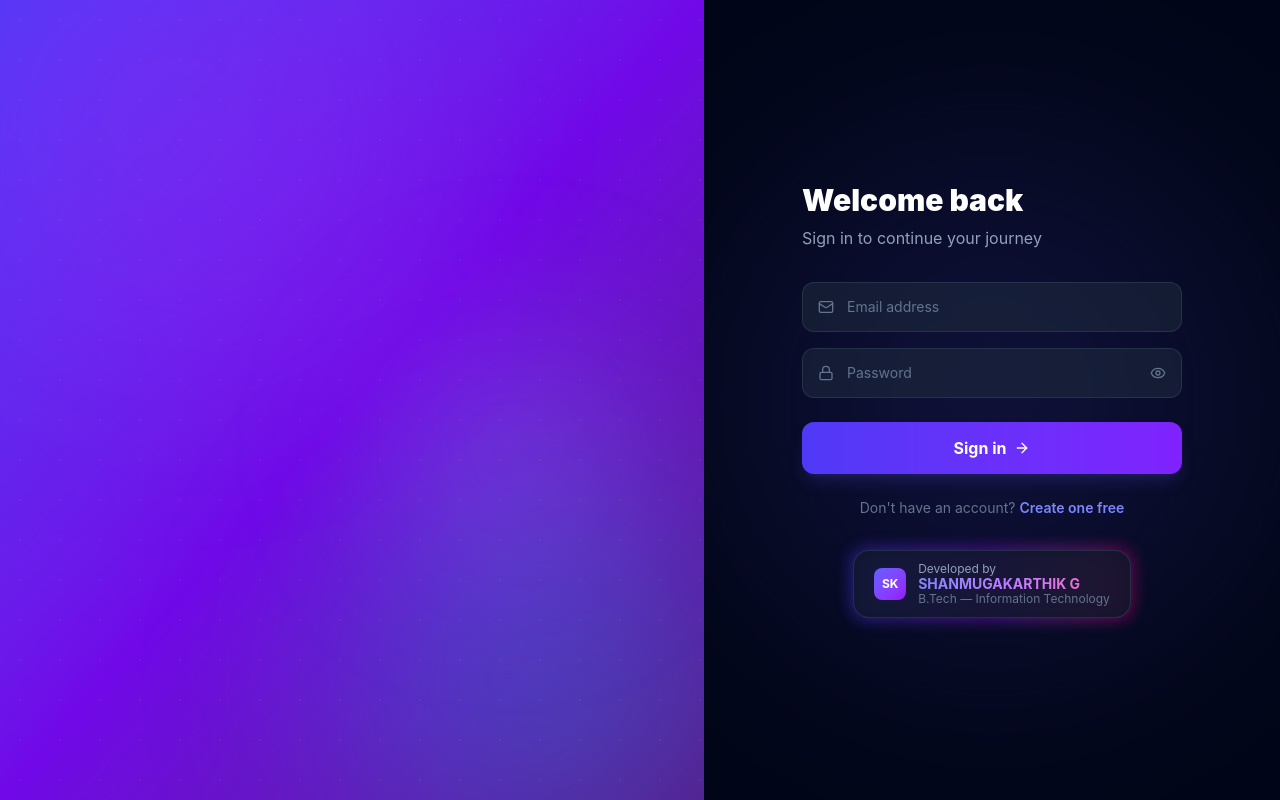
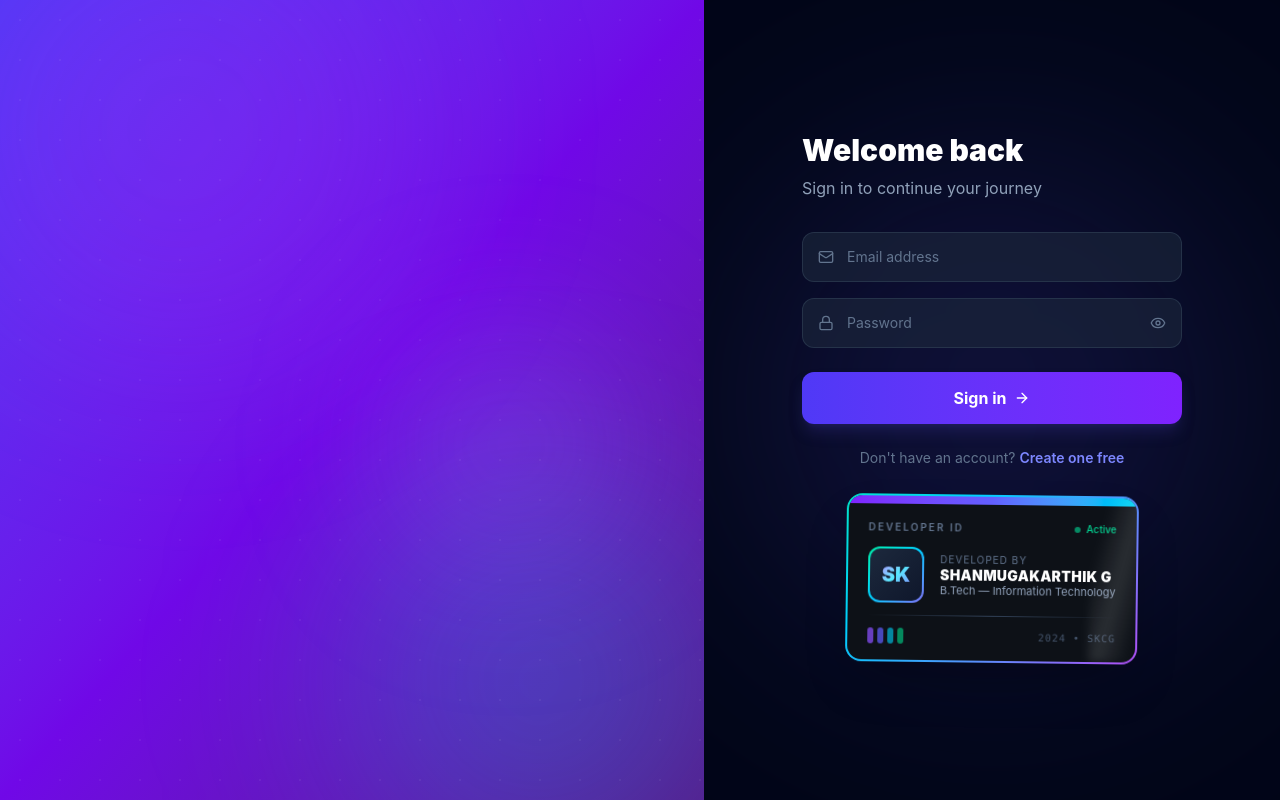
Before and after one commit to Shanmugakarthik05/credit-tracker, a React (Vite) app in the folder frontend/: page /login in a window 1280 px wide. Built offline with nearby package versions, Linux system fonts and the light colour scheme.

Commit message:
Replace developer credit with holographic ID card

```diff
--- a/frontend/src/App.tsx
+++ b/frontend/src/App.tsx
@@ -8,6 +8,7 @@ import {
 import { UploadModal } from './components/UploadModal';
 import { Chatbot } from './components/Chatbot';
 import { CalculationBreakdownModal } from './components/CalculationBreakdownModal';
+import DeveloperCard from './components/DeveloperCard';
 
 function App() {
   const { token, logout } = useAuth();
@@ -483,22 +484,8 @@ function App() {
       <Chatbot />
 
       {/* Developer Credit Footer */}
-      <footer className="py-6 px-8 flex justify-center">
-        <div className="relative group cursor-default">
-          <div className="absolute -inset-0.5 bg-gradient-to-r from-indigo-600 via-purple-600 to-pink-600 rounded-2xl blur opacity-30 group-hover:opacity-60 transition duration-500 animate-pulse" />
-          <div className="relative flex items-center gap-3 bg-slate-900/90 border border-slate-700/60 rounded-2xl px-6 py-3 backdrop-blur-sm">
-            <div className="flex flex-col items-center justify-center w-9 h-9 rounded-xl bg-gradient-to-br from-indigo-500 to-purple-600 flex-shrink-0 shadow-lg shadow-indigo-500/30">
-              <span className="text-white text-sm font-bold">SK</span>
-            </div>
-            <div className="flex flex-col">
-              <span className="text-xs text-slate-400 leading-none mb-0.5">Developed by</span>
-              <span className="text-sm font-bold bg-gradient-to-r from-indigo-400 via-purple-400 to-pink-400 bg-clip-text text-transparent leading-none">
-                SHANMUGAKARTHIK G
-              </span>
-              <span className="text-xs text-slate-500 mt-0.5 leading-none">B.Tech — Information Technology</span>
-            </div>
-          </div>
-        </div>
+      <footer className="py-8 px-8">
+        <DeveloperCard />
       </footer>
     </div>
   );
--- /dev/null
+++ b/frontend/src/components/DeveloperCard.tsx
@@ -0,0 +1,131 @@
+
+
+export default function DeveloperCard() {
+  return (
+    <>
+      {/* Inject keyframes globally via a style tag */}
+      <style>{`
+        @keyframes holo-shift {
+          0%   { background-position: 0% 50%; }
+          50%  { background-position: 100% 50%; }
+          100% { background-position: 0% 50%; }
+        }
+        @keyframes card-float {
+          0%, 100% { transform: translateY(0px) rotate(-1deg); }
+          50%       { transform: translateY(-6px) rotate(1deg); }
+        }
+        @keyframes shine-sweep {
+          0%   { left: -100%; opacity: 0; }
+          20%  { opacity: 0.6; }
+          100% { left: 200%; opacity: 0; }
+        }
+        @keyframes dot-pulse {
+          0%, 100% { opacity: 1; }
+          50%       { opacity: 0.3; }
+        }
+        .dev-card-wrap {
+          animation: card-float 4s ease-in-out infinite;
+        }
+        .dev-card-border {
+          background: linear-gradient(
+            135deg,
+            #ff0080, #ff6b35, #ffe600, #00ff88,
+            #00cfff, #a855f7, #ff0080
+          );
+          background-size: 400% 400%;
+          animation: holo-shift 4s ease infinite;
+        }
+        .dev-card-shine::after {
+          content: '';
+          position: absolute;
+          top: 0; bottom: 0;
+          width: 60px;
+          background: linear-gradient(
+            105deg,
+            transparent 20%,
+            rgba(255,255,255,0.35) 50%,
+            transparent 80%
+          );
+          filter: blur(4px);
+          animation: shine-sweep 3.5s ease-in-out infinite;
+        }
+        .dev-status-dot {
+          animation: dot-pulse 2s ease-in-out infinite;
+        }
+      `}</style>
+
+      <div className="flex justify-center">
+        <div className="dev-card-wrap cursor-default select-none">
+
+          {/* Rainbow holographic border */}
+          <div className="dev-card-border p-[2px] rounded-2xl shadow-2xl">
+
+            {/* Card body */}
+            <div className="relative dev-card-shine overflow-hidden rounded-[14px] bg-[#0d1117] w-72">
+
+              {/* Top coloured strip */}
+              <div className="h-2 w-full bg-gradient-to-r from-violet-600 via-indigo-500 to-cyan-400" />
+
+              {/* Card content */}
+              <div className="px-5 py-4 flex flex-col gap-3">
+
+                {/* Header row */}
+                <div className="flex items-center justify-between">
+                  <span className="text-[10px] font-semibold tracking-[0.2em] text-slate-500 uppercase">
+                    Developer ID
+                  </span>
+                  <span className="flex items-center gap-1.5 text-[10px] text-emerald-400 font-medium">
+                    <span className="dev-status-dot w-1.5 h-1.5 rounded-full bg-emerald-400 inline-block" />
+                    Active
+                  </span>
+                </div>
+
+                {/* Avatar + name block */}
+                <div className="flex items-center gap-4">
+                  {/* Holographic avatar */}
+                  <div className="relative flex-shrink-0">
+                    <div className="dev-card-border w-14 h-14 rounded-xl p-[2px]">
+                      <div className="w-full h-full rounded-[10px] bg-gradient-to-br from-slate-800 to-slate-900 flex items-center justify-center">
+                        <span className="text-xl font-black text-transparent bg-clip-text bg-gradient-to-br from-violet-400 via-cyan-300 to-indigo-400">
+                          SK
+                        </span>
+                      </div>
+                    </div>
+                  </div>
+
+                  {/* Name & dept */}
+                  <div className="flex flex-col gap-0.5 min-w-0">
+                    <p className="text-[10px] text-slate-500 uppercase tracking-widest leading-none">
+                      Developed by
+                    </p>
+                    <p className="text-sm font-black text-white leading-tight tracking-wide truncate">
+                      SHANMUGAKARTHIK G
+                    </p>
+                    <p className="text-[11px] text-slate-400 leading-none">
+                      B.Tech — Information Technology
+                    </p>
+                  </div>
+                </div>
+
+                {/* Divider */}
+                <div className="h-px w-full bg-gradient-to-r from-transparent via-slate-700 to-transparent" />
+
+                {/* Bottom row — decorative chip pattern */}
+                <div className="flex items-center justify-between">
+                  <div className="flex gap-1">
+                    {['bg-violet-500', 'bg-indigo-500', 'bg-cyan-500', 'bg-emerald-500'].map((c, i) => (
+                      <div key={i} className={`w-1.5 h-4 rounded-sm ${c} opacity-70`} />
+                    ))}
+                  </div>
+                  <span className="text-[10px] text-slate-600 font-mono tracking-widest">
+                    2024 • SKCG
+                  </span>
+                </div>
+              </div>
+            </div>
+          </div>
+        </div>
+      </div>
+    </>
+  );
+}
--- a/frontend/src/pages/Login.tsx
+++ b/frontend/src/pages/Login.tsx
@@ -2,6 +2,7 @@ import React, { useState } from 'react';
 import { useAuth } from '../context/AuthContext';
 import { useNavigate, Link } from 'react-router-dom';
 import { GraduationCap, Mail, Lock, ArrowRight, Eye, EyeOff, Sparkles, TrendingUp, Award } from 'lucide-react';
+import DeveloperCard from '../components/DeveloperCard';
 
 export default function Login() {
   const [email, setEmail] = useState('');
@@ -201,22 +202,8 @@ export default function Login() {
           </p>
 
           {/* Developer Credit */}
-          <div className="mt-8 flex justify-center">
-            <div className="relative group cursor-default">
-              <div className="absolute -inset-0.5 bg-gradient-to-r from-indigo-600 via-purple-600 to-pink-600 rounded-2xl blur opacity-40 group-hover:opacity-70 transition duration-500 animate-pulse" />
-              <div className="relative flex items-center gap-3 bg-slate-900/90 border border-slate-700/60 rounded-2xl px-5 py-3 backdrop-blur-sm">
-                <div className="flex flex-col items-center justify-center w-8 h-8 rounded-lg bg-gradient-to-br from-indigo-500 to-purple-600 flex-shrink-0">
-                  <span className="text-white text-xs font-bold">SK</span>
-                </div>
-                <div className="flex flex-col">
-                  <span className="text-xs text-slate-400 leading-none mb-0.5">Developed by</span>
-                  <span className="text-sm font-bold bg-gradient-to-r from-indigo-400 via-purple-400 to-pink-400 bg-clip-text text-transparent leading-none">
-                    SHANMUGAKARTHIK G
-                  </span>
-                  <span className="text-xs text-slate-500 mt-0.5 leading-none">B.Tech — Information Technology</span>
-                </div>
-              </div>
-            </div>
+          <div className="mt-8">
+            <DeveloperCard />
           </div>
         </div>
       </div>
```
